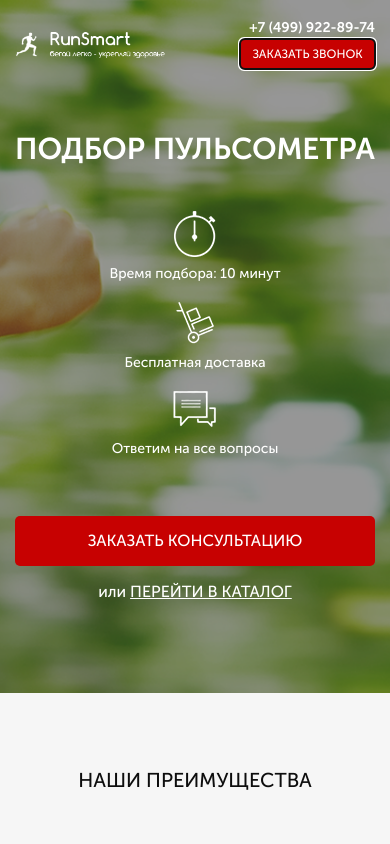
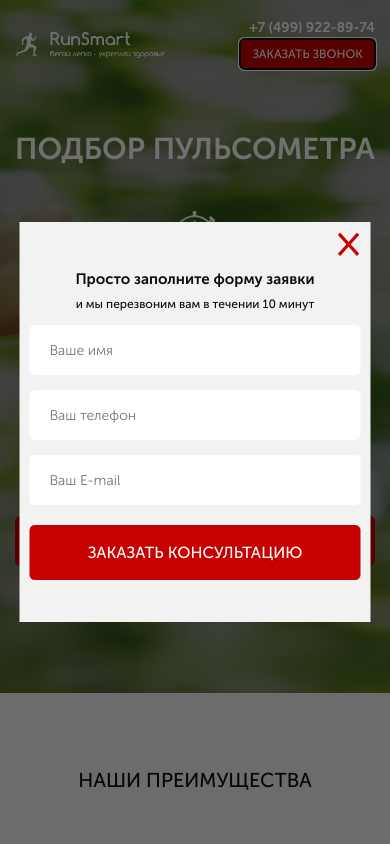
Before and after one commit to NikitosKokos/RunSmart, a website: page src/index.html in a window 390 px wide. Both pictures are taken after a click on the button "ЗАКАЗАТЬ ЗВОНОК". Shown: the top 844 px of the page. Drawn offline with nearby package versions, Linux system fonts and the light colour scheme.

Commit message:
new popup

```diff
--- a/src/index.html
+++ b/src/index.html
@@ -23,7 +23,7 @@
             </div>
             <div class="header__contacts">
                 <a href="tel:+74999228974" class="header__phone">+7 (499) 922-89-74</a>
-                <button class="button">заказать звонок</button>
+                <button class="button" data-modal="consultation">заказать звонок</button>
             </div>
         </hrader>
         <div class="promo__wrapper">
@@ -47,7 +47,7 @@
                 на все вопросы
             </div>
         </div>
-        <button class="button button_main">заказать кОНСУЛЬТАЦИЮ</button>
+        <button class="button button_main" data-modal="consultation">заказать кОНСУЛЬТАЦИЮ</button>
         <div class="promo__link">
             или
             <a href="#">ПЕРЕЙТИ В КАТАЛОГ</a>
@@ -179,7 +179,7 @@
                             <div class="catalog-item__old-price">4 750 руб.</div>
                             <div class="catalog-item__price">4 500 руб.</div>
                         </div>
-                        <button class="button button_mini">КУПИТЬ</button>
+                        <button class="button button_mini" data-modal="order">КУПИТЬ</button>
                     </div>
                 </div>
                 <div class="catalog-item">
@@ -211,7 +211,7 @@
                             <div class="catalog-item__old-price">6 990 руб.</div>
                             <div class="catalog-item__price">6 641 руб.</div>
                         </div>
-                        <button class="button button_mini">КУПИТЬ</button>
+                        <button class="button button_mini" data-modal="order">КУПИТЬ</button>
                     </div>
                 </div>
                 <div class="catalog-item">
@@ -243,7 +243,7 @@
                             <div class="catalog-item__old-price">7 390 руб.</div>
                             <div class="catalog-item__price">7 021 руб.</div>
                         </div>
-                        <button class="button button_mini">КУПИТЬ</button>
+                        <button class="button button_mini" data-modal="order">КУПИТЬ</button>
                     </div>
                 </div>
                 <div class="catalog-item">
@@ -276,7 +276,7 @@
                             <div class="catalog-item__old-price">4 750 руб.</div>
                             <div class="catalog-item__price">4 500 руб.</div>
                         </div>
-                        <button class="button button_mini">КУПИТЬ</button>
+                        <button class="button button_mini" data-modal="order">КУПИТЬ</button>
                     </div>
                 </div>
                 <div class="catalog-item">
@@ -308,7 +308,7 @@
                             <div class="catalog-item__old-price">6 990 руб.</div>
                             <div class="catalog-item__price">6 641 руб.</div>
                         </div>
-                        <button class="button button_mini">КУПИТЬ</button>
+                        <button class="button button_mini" data-modal="order">КУПИТЬ</button>
                     </div>
                 </div>
                 <div class="catalog-item">
@@ -340,7 +340,7 @@
                             <div class="catalog-item__old-price">7 390 руб.</div>
                             <div class="catalog-item__price">7 021 руб.</div>
                         </div>
-                        <button class="button button_mini">КУПИТЬ</button>
+                        <button class="button button_mini" data-modal="order">КУПИТЬ</button>
                     </div>
                 </div>
 
@@ -376,7 +376,7 @@
                             <div class="catalog-item__old-price">4 750 руб.</div>
                             <div class="catalog-item__price">4 500 руб.</div>
                         </div>
-                        <button class="button button_mini">КУПИТЬ</button>
+                        <button class="button button_mini" data-modal="order">КУПИТЬ</button>
                     </div>
                 </div>
                 <div class="catalog-item">
@@ -408,7 +408,7 @@
                             <div class="catalog-item__old-price">4 750 руб.</div>
                             <div class="catalog-item__price">4 500 руб.</div>
                         </div>
-                        <button class="button button_mini">КУПИТЬ</button>
+                        <button class="button button_mini" data-modal="order">КУПИТЬ</button>
                     </div>
                 </div>
                 <div class="catalog-item">
@@ -440,7 +440,7 @@
                             <div class="catalog-item__old-price">4 750 руб.</div>
                             <div class="catalog-item__price">4 500 руб.</div>
                         </div>
-                        <button class="button button_mini">КУПИТЬ</button>
+                        <button class="button button_mini" data-modal="order">КУПИТЬ</button>
                     </div>
                 </div>
                 <div class="catalog-item">
@@ -472,7 +472,7 @@
                             <div class="catalog-item__old-price">4 750 руб.</div>
                             <div class="catalog-item__price">4 500 руб.</div>
                         </div>
-                        <button class="button button_mini">КУПИТЬ</button>
+                        <button class="button button_mini" data-modal="order">КУПИТЬ</button>
                     </div>
                 </div>
             </div>
@@ -507,7 +507,7 @@
                             <div class="catalog-item__old-price">4 750 руб.</div>
                             <div class="catalog-item__price">4 500 руб.</div>
                         </div>
-                        <button class="button button_mini">КУПИТЬ</button>
+                        <button class="button button_mini" data-modal="order">КУПИТЬ</button>
                     </div>
                 </div>
                 <div class="catalog-item">
@@ -539,7 +539,7 @@
                             <div class="catalog-item__old-price">6 990 руб.</div>
                             <div class="catalog-item__price">6 641 руб.</div>
                         </div>
-                        <button class="button button_mini">КУПИТЬ</button>
+                        <button class="button button_mini" data-modal="order">КУПИТЬ</button>
                     </div>
                 </div>
                 <div class="catalog-item">
@@ -571,7 +571,7 @@
                             <div class="catalog-item__old-price">7 390 руб.</div>
                             <div class="catalog-item__price">7 021 руб.</div>
                         </div>
-                        <button class="button button_mini">КУПИТЬ</button>
+                        <button class="button button_mini" data-modal="order">КУПИТЬ</button>
                     </div>
                 </div>
             </div>
@@ -657,6 +657,38 @@
         </div>
     </footer>
 
+    <div class="overlay">
+        <div class="modal" id="consultation">
+            <div class="modal__close">&times;</div>
+            <div class="modal__subtitle">Просто заполните форму заявки</div>
+            <div class="modal__descr">и мы перезвоним вам в течении 10 минут</div>
+            <form class="feed-form feed-form_mt25" action="#">
+                <input name="name" required placeholder="Ваше имя" type="text">
+                <input name="phone" required placeholder="Ваш телефон" type="tel">
+                <input name="email" required placeholder="Ваш E-mail" type="email">
+               <button class="button button_submit button_modal">заказать кОНСУЛЬТАЦИЮ</button>
+            </form>
+        </div>
+
+        <div class="modal" id="order">
+            <div class="modal__close">&times;</div>
+            <div class="modal__subtitle">Ваш заказ:</div>
+            <div class="modal__descr">Пульсометр Polar FT1</div>
+            <form class="feed-form feed-form_mt25" action="#">
+                <input name="name" required placeholder="Ваше имя" type="text">
+                <input name="phone" required placeholder="Ваш телефон" type="tel">
+                <input name="email" required placeholder="Ваш E-mail" type="email">
+               <button class="button button_submit button_modal">купить</button>
+            </form>
+        </div>
+
+        <div class="modal modal_mini" id="thanks">
+            <div class="modal__close">&times;</div>
+            <div class="modal__subtitle">Спасибо за вашу заявку!</div>
+            <div class="modal__descr">НАш менеджер свяжется с вами в ближайшее время!</div>
+        </div>
+    </div>
+
 <script type="text/javascript" src="https://code.jquery.com/jquery-1.11.0.min.js"></script>
 <script type="text/javascript" src="https://code.jquery.com/jquery-migrate-1.2.1.min.js"></script>
 <script type="text/javascript" src="./js/slick.min.js"></script>
--- a/src/js/script.js
+++ b/src/js/script.js
@@ -36,4 +36,26 @@ $(document).ready(function(){
       toggleSlide(".catalog-item__link");
       toggleSlide(".catalog-item__back");
 
+
+      $('[data-modal]').on("click", function(){
+        if($(this).attr('data-modal') === "consultation" || $(this).attr('data-modal') === "order"){
+        $(".overlay").addClass("overlay_active");
+        let thisClass = $(this).attr('data-modal');
+        $(`#${thisClass}`).addClass('modal_active');
+
+
+        }
+    });
+        $('.modal__close').on("click", function(){
+          $(".overlay").removeClass("overlay_active");
+          $(`.modal`).removeClass('modal_active');
+        });
+
+        $("[data-modal=order]").each(function(i){
+          $(this).on("click", function() {
+            $(`#${$(this).attr('data-modal')} .modal__descr`).text($('.catalog-item__subtitle').eq(i).text())
+
+          })
+        });
+
   });
--- a/src/sass/base/_media.scss
+++ b/src/sass/base/_media.scss
@@ -108,6 +108,24 @@
     }
 }
 @media(max-width:480px){
+    .modal{
+        width: 90%;
+        padding: 50px 10px 10px 10px;
+        &__close{
+            top: 10px;
+            right: 10px;
+            &:hover{
+                color: $main-color;
+            }
+        }
+        &__subtitle{
+            font-size: 15px;
+        }
+        &__descr{
+            font-size: 12px;
+
+    }
+}
     .footer{
         &__info{
             width: 100%;
--- a/src/sass/blocks/_buttons.scss
+++ b/src/sass/blocks/_buttons.scss
@@ -31,4 +31,7 @@
         font-size: 14px;
         border: 1px solid $main-color;
     }
+    &_modal{
+        border: 1px solid $main-color;
+    }
 }
--- a/src/sass/blocks/_forms.scss
+++ b/src/sass/blocks/_forms.scss
@@ -17,4 +17,7 @@
             margin-bottom: 20px;
         }
     }
+    &_mt25{
+        margin-top: 25px;
+    }
 }
--- /dev/null
+++ b/src/sass/blocks/_madal.scss
@@ -0,0 +1,60 @@
+.overlay{
+    opacity: 0;
+    visibility: hidden;
+    position: fixed;
+    width: 100%;
+    height: 100%;
+    top: 0;
+    background-color: rgba(0,0,0, 0.56);
+    transition: all .3s ease-in;
+    &_active{
+        opacity: 1;
+        visibility: visible;
+    }
+}
+.modal{
+    opacity: 0;
+    visibility: hidden;
+    transition: all .3s ease-in;
+    position: absolute;
+    top: 50%;
+    left: 50%;
+    transform: translate(-50%, -50%);
+    width: 380px;
+    min-height: 400px;
+    background-color: #f2f2f2;
+    padding: 38px 40px 40px 40px;
+    &__close{
+        position: absolute;
+        top: 0;
+        right: -40px;
+        font-size: 41px;
+        line-height: 21px;
+        color: $main-color;
+        cursor: pointer;
+        transition: all .3s ease-in;
+        &:hover{
+            color:#fff;
+        }
+    }
+    &__subtitle{
+        color: #0d0d0d;
+        font-size: 18px;
+        font-weight: 700;
+        text-align: center;
+        margin-bottom: 11px;
+    }
+    &__descr{
+        color: #0d0d0d;
+        font-size: 14px;
+        font-weight: 500;
+        text-align: center;
+    }
+    &_active{
+        opacity: 1;
+        visibility: visible;
+    }
+    &_mini{
+        min-height: 140px;
+    }
+}
--- a/src/sass/style.scss
+++ b/src/sass/style.scss
@@ -24,5 +24,6 @@
 @import './blocks/catalog';
 @import './blocks/reviews';
 @import './blocks/footer';
+@import './blocks/madal';
 
 @import './base/media';
```
Also changed, not shown: src/css/style.min.css.
